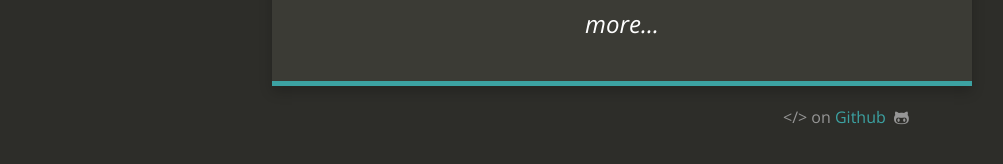
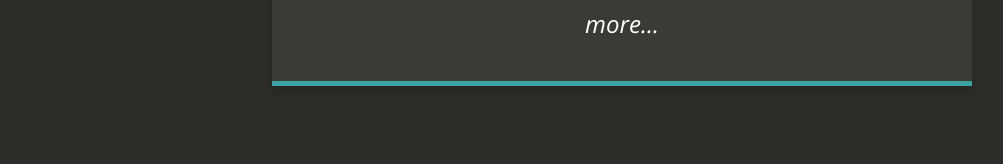
Before and after one commit to ARTORG-GERONTECHNOLOGY/ARTORG-GERONTECHNOLOGY.github.io, a Jekyll site: the page built from index.html, in a window 1280 px wide. Shown: the part 627-791 px from the top of the page, without its empty margins (18-1021 px from the left). Built offline with Jekyll 4.4.1, drawn with Linux system fonts in a browser that asks for light colours; nearby versions of some CDN libraries.

Commit message:
Remove references to foreign GitHub repo in layout

```diff
--- a/_config.yml
+++ b/_config.yml
@@ -23,7 +23,7 @@ facebook_link:
 
 # Footer
 footer_left: ""
-footer_right: "&lt;/&gt; on <a href=\"https://github.com/jacobtomlinson/carte-noire\">Github</a> &nbsp;<i class=\"fa fa-github-alt\"></i>"
+footer_right: ""
 
 # Build settings
 markdown: kramdown
```
